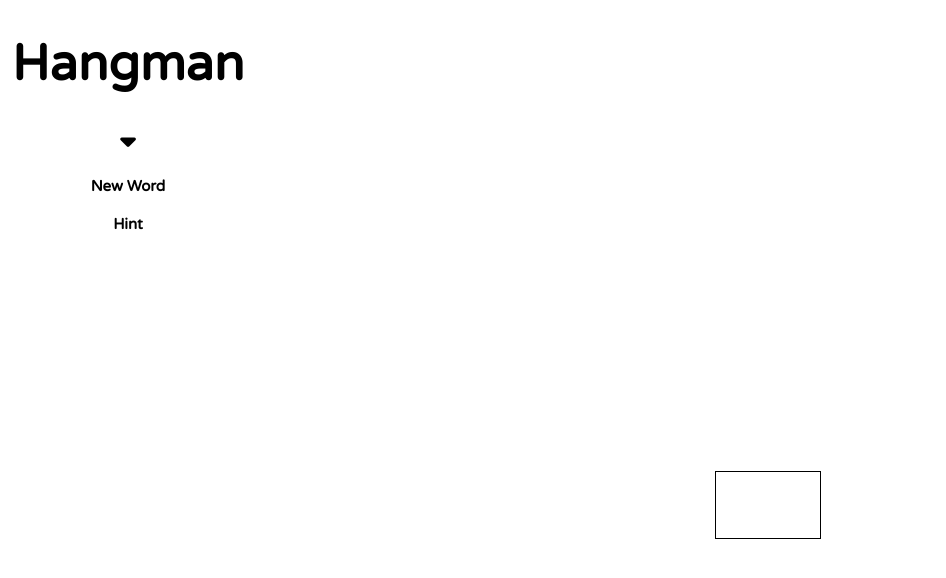
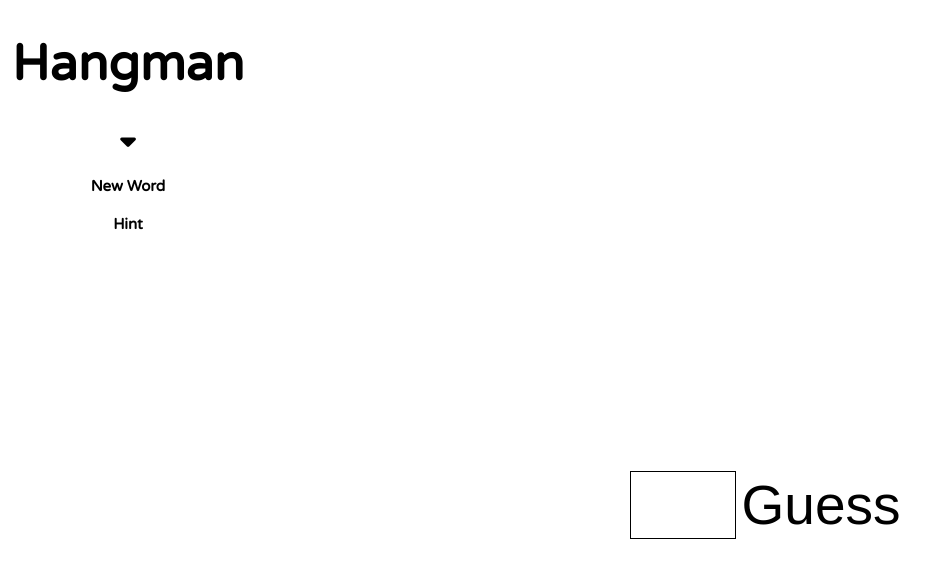
Before and after one commit to jwilld/JWilld.github.io, a plain HTML site: page index.html in a window 1280 px wide. Both pictures are taken after a click on the input 640 px from the left and 500 px from the top of the page. Shown: the whole page, without its empty margins (0-946 px from the left). Drawn offline with Linux system fonts and the light colour scheme.

Commit message:
submit button has to be clicked for the game to take the letter. The character is then cleared out of the input box.

```diff
--- a/script.js
+++ b/script.js
@@ -8,11 +8,12 @@ wordSubmit.addEventListener('click',getInput)
 //takes a user's input for desired word
 let guessWord = null
 function getInput(){
-    let wordInput = document.querySelector('.text-input').value
+    let wordInput = document.querySelector('.text-input').value.toLowerCase()
     guessWord = Array.from(wordInput)
     wordForm.style.display='none'
     createUnderLines()
     createGuessBox()
+    createSubmit()
 }
 
 // creates elements based on whatever input the user gives for their term
@@ -34,6 +35,8 @@ newWord.addEventListener('click',makeNewWord)
 
 function makeNewWord(){
     // removes the hr items
+    let guessSubmit = document.querySelector('.guess-submit')
+    guessSubmit.remove()
     let guessBox = document.querySelector('.guess-box')
     guessBox.remove()
     let hrList = document.querySelectorAll('.under-line hr')
@@ -58,9 +61,28 @@ function createGuessBox(){
     let guessBox = document.createElement('input');
     guessBox.classList.add('guess-box')
     guessBox.setAttribute('type','text')
+    guessBox.setAttribute('maxlength','1')
     guessContainer.appendChild(guessBox)
 }
+//create submit button/ change the case to lower case
+//get input letter as user submits it
+// set a limit to the characters that can be input
+function createSubmit(){
+    let guessSubmit = document.createElement('input')
+    guessSubmit.classList.add('guess-submit')
+    guessSubmit.setAttribute('type','submit')
+    guessSubmit.setAttribute('value','Guess')
+    guessContainer.appendChild(guessSubmit)
+    guessSubmit.addEventListener('click',function(){
+        let guessBox = document.querySelector('.guess-box')
+        console.log(guessBox.value)
+        guessBox.value = ''
+    })
+}
 
-//create an area to store and display guessed letters
+
+
+
+//
 
 //create a function to check letters against guessWord
--- a/style.css
+++ b/style.css
@@ -85,3 +85,9 @@ hr{
     text-align: center;
     border: 1px solid black;
 }
+.guess-submit{
+    border: none;
+    font-size: 55px;
+    background: none;
+    text-align: center;
+}
```
